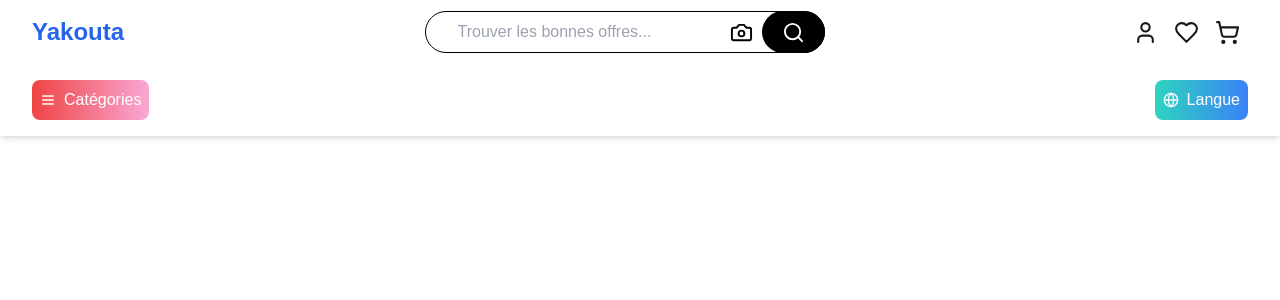
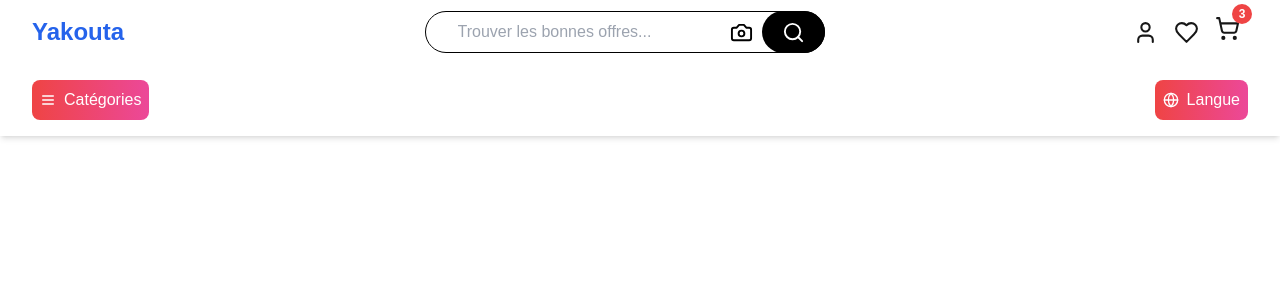
Before and after one commit to AchrafMajidi/E-commerce-frontend, a Next.js app: page / in a window 1280 px wide. Shown: the top 300 px of the page. Built offline with nearby package versions, Linux system fonts and the light colour scheme.

Commit message:
new changes

```diff
--- a/src/app/components/layout/header.tsx
+++ b/src/app/components/layout/header.tsx
@@ -2,16 +2,15 @@
 
 import React, { useState, useEffect } from "react";
 import {
-  Search, User, Heart, ShoppingCart, Camera, ArrowLeft, Mic, Globe, Menu,
+  Search, User, Heart, ShoppingCart, Camera, ArrowLeft, Globe, Menu, Check,
 } from "lucide-react";
 import { AiOutlineClose } from "react-icons/ai";
-import { Check } from "react-feather"; // Pour l’icône de checkmark
 
 // Déclaration des types des props
 interface SearchBarProps {
   searchValue: string;
   setSearchValue: (value: string) => void;
-  placeholder: string; // Définit le type string pour le placeholder
+  placeholder: string;
 }
 
 function SearchBar({ searchValue, setSearchValue, placeholder }: SearchBarProps) {
@@ -49,6 +48,7 @@ export default function Header() {
   const [isCategoriesOpen, setIsCategoriesOpen] = useState(false);
   const [isLanguageOpen, setIsLanguageOpen] = useState(false);
   const [selectedLanguage, setSelectedLanguage] = useState("Français");
+  const [cartCount, setCartCount] = useState(3); // Nombre d'articles dans le panier
 
   const placeholders = [
     "Cherchez-vous quelque chose?...",
@@ -68,14 +68,12 @@ export default function Header() {
   useEffect(() => {
     const handleResize = () => {
       if (window.innerWidth >= 640) {
-        setIsSearchOpen(false); // Réinitialiser isSearchOpen sur les écrans plus grands
+        setIsSearchOpen(false);
       }
     };
 
     window.addEventListener("resize", handleResize);
-    return () => {
-      window.removeEventListener("resize", handleResize);
-    };
+    return () => window.removeEventListener("resize", handleResize);
   }, []);
 
   const toggleCategoriesMenu = () => {
@@ -88,7 +86,7 @@ export default function Header() {
 
   const handleLanguageSelect = (lang: string) => {
     setSelectedLanguage(lang);
-    setIsLanguageOpen(false); // Fermer le menu après sélection
+    setIsLanguageOpen(false);
   };
 
   return (
@@ -101,7 +99,6 @@ export default function Header() {
             </div>
           )}
 
-          {/* Barre de recherche pour les écrans plus grands */}
           <div className="hidden sm:flex-1 sm:flex sm:items-center sm:justify-center">
             <SearchBar
               searchValue={searchValue}
@@ -110,7 +107,6 @@ export default function Header() {
             />
           </div>
 
-          {/* Icônes pour les écrans plus grands */}
           <div className="hidden sm:flex items-center">
             <button className="bg-transparent border-none p-2">
               <User size={25} />
@@ -118,12 +114,23 @@ export default function Header() {
             <button className="bg-transparent border-none p-2">
               <Heart size={25} />
             </button>
-            <button className="bg-transparent border-none p-2">
-              <ShoppingCart size={25} />
-            </button>
+
+            <div className="relative p-2">
+              <button className="bg-transparent border-none">
+                <ShoppingCart size={25} />
+              </button>
+
+              {/* Badge du panier */}
+              {cartCount > 0 && (
+                <span
+                  className="absolute -top-1 -right-1 bg-red-500 text-white text-xs font-bold rounded-full h-5 w-5 flex items-center justify-center"
+                >
+                  {cartCount}
+                </span>
+              )}
+            </div>
           </div>
 
-          {/* Menu et recherche pour les petits écrans */}
           <div className="flex items-center sm:hidden">
             <div className="flex items-center w-full">
               {isSearchOpen ? (
@@ -148,9 +155,19 @@ export default function Header() {
                   <button className="p-2">
                     <Heart size={25} />
                   </button>
-                  <button className="p-2">
-                    <ShoppingCart size={25} />
-                  </button>
+
+                  <div className="relative p-2">
+                    <button className="bg-transparent border-none">
+                      <ShoppingCart size={25} />
+                    </button>
+                    {cartCount > 0 && (
+                      <span
+                        className="absolute -top-1 -right-1 bg-red-500 text-white text-xs font-bold rounded-full h-5 w-5 flex items-center justify-center"
+                      >
+                        {cartCount}
+                      </span>
+                    )}
+                  </div>
                 </>
               )}
             </div>
@@ -160,11 +177,10 @@ export default function Header() {
 
       <div className="w-full mx-auto px-4 sm:px-6 lg:px-8 py-4">
         <div className="flex justify-between items-center">
-          {/* Menu Catégories */}
           <div className="relative">
             <button
               onClick={toggleCategoriesMenu}
-              className="bg-gradient-to-r from-red-500 to-pink-300 text-white p-2 rounded-lg border-none hover:from-purple-600 hover:to-pink-600 flex items-center"
+              className="bg-gradient-to-r from-red-500 to-pink-500 text-white p-2 rounded-lg border-none hover:from-purple-600 hover:to-pink-600 flex items-center"
             >
               <Menu className="mr-2 h-4 w-4" />
               Catégories
@@ -179,11 +195,10 @@ export default function Header() {
             )}
           </div>
 
-          {/* Menu Langue */}
           <div className="relative">
             <button
               onClick={toggleLanguageMenu}
-              className="bg-gradient-to-r from-teal-400 to-blue-500 text-white p-2 rounded-lg border-none hover:from-teal-500 hover:to-blue-600 flex items-center"
+              className="bg-gradient-to-r from-red-500 to-pink-500 text-white p-2 rounded-lg border-none hover:from-teal-500 hover:to-blue-600 flex items-center"
             >
               <Globe className="mr-2 h-4 w-4" />
               Langue
```
